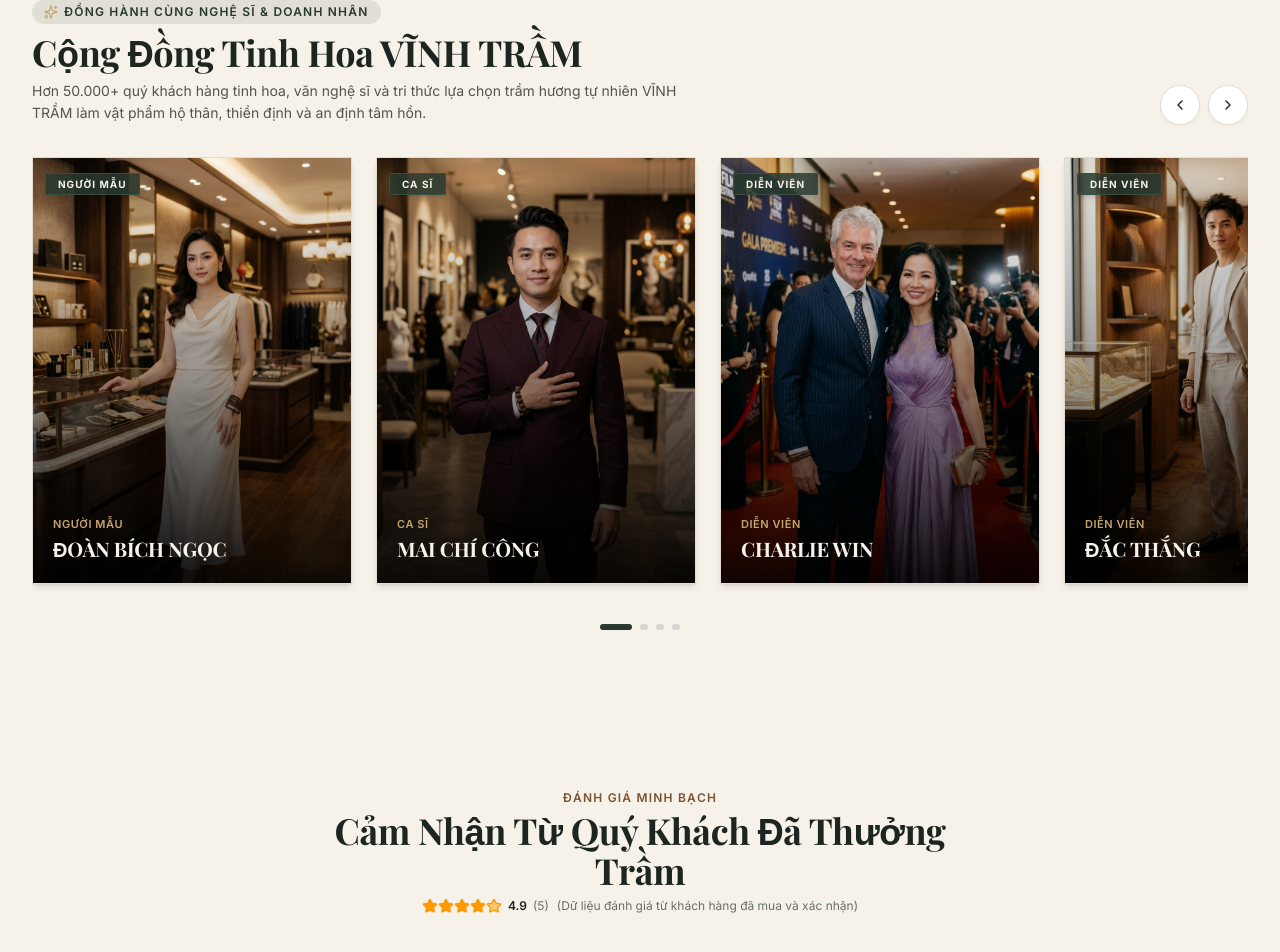
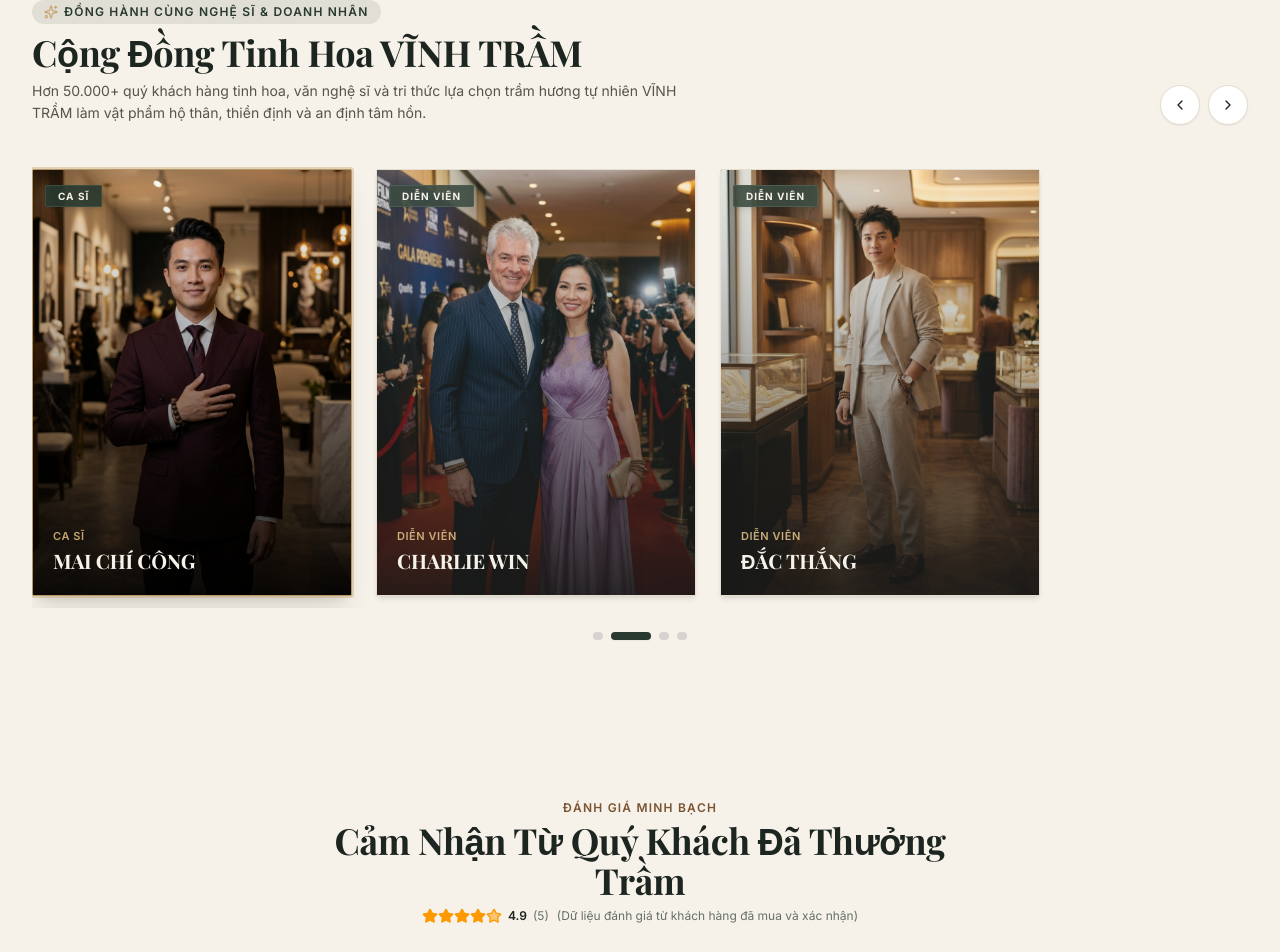
Before and after one commit to buinam1234657Nam/Web_tram_huong, a Next.js app: page / in a window 1280 px wide. Shown: the part 4813-5765 px from the top of the page. Built offline with nearby package versions, Linux system fonts and the light colour scheme.

Commit message:
feat(celebrity): implement autonomous auto-scroll with pause-on-hover and touch swipe

```diff
--- a/src/components/home/CelebrityCommunity.tsx
+++ b/src/components/home/CelebrityCommunity.tsx
@@ -1,6 +1,6 @@
 "use client";
 
-import React, { useRef, useState } from "react";
+import React, { useRef, useState, useEffect } from "react";
 import Image from "next/image";
 import Link from "next/link";
 import { ChevronLeft, ChevronRight, Sparkles, ArrowRight, Quote } from "lucide-react";
@@ -57,24 +57,44 @@
 ];
 
 export function CelebrityCommunity() {
-  const scrollRef = useRef<HTMLDivElement>(null);
   const [activeIndex, setActiveIndex] = useState(0);
+  const [isPaused, setIsPaused] = useState(false);
+  const [cardStep, setCardStep] = useState(344);
+  const firstCardRef = useRef<HTMLDivElement>(null);
 
-  const scroll = (direction: "left" | "right") => {
-    if (scrollRef.current) {
-      const cardWidth = 320;
-      const offset = direction === "left" ? -cardWidth : cardWidth;
-      scrollRef.current.scrollBy({ left: offset, behavior: "smooth" });
+  // Measure card width + gap dynamically across mobile & desktop
+  useEffect(() => {
+    const updateStep = () => {
+      if (firstCardRef.current) {
+        setCardStep(firstCardRef.current.offsetWidth + 24); // 24px = gap-6
       }
     };
+    updateStep();
+    window.addEventListener("resize", updateStep);
+    return () => window.removeEventListener("resize", updateStep);
+  }, []);
 
-  const handleScroll = () => {
-    if (scrollRef.current) {
-      const scrollPos = scrollRef.current.scrollLeft;
-      const cardWidth = 320;
-      const index = Math.round(scrollPos / cardWidth);
-      setActiveIndex(Math.min(Math.max(index, 0), CELEBRITIES.length - 1));
-    }
+  // Autonomous auto-advance timer every 4 seconds if not paused
+  useEffect(() => {
+    if (isPaused) return;
+
+    const interval = setInterval(() => {
+      setActiveIndex((prev) => (prev + 1) % CELEBRITIES.length);
+    }, 4000);
+
+    return () => clearInterval(interval);
+  }, [isPaused, activeIndex]);
+
+  const handleNext = () => {
+    setActiveIndex((prev) => (prev + 1) % CELEBRITIES.length);
+  };
+
+  const handlePrev = () => {
+    setActiveIndex((prev) => (prev === 0 ? CELEBRITIES.length - 1 : prev - 1));
+  };
+
+  const handleDotClick = (idx: number) => {
+    setActiveIndex(idx);
   };
 
   return (
@@ -99,7 +119,7 @@
           <div className="flex items-center gap-2 shrink-0">
             <button
               type="button"
-              onClick={() => scroll("left")}
+              onClick={handlePrev}
               className="w-10 h-10 rounded-full border border-border-subtle bg-white text-charcoal hover:bg-forest hover:text-ivory hover:border-forest flex items-center justify-center transition-colors cursor-pointer shadow-xs active:scale-95"
               aria-label="Xem hình trước"
             >
@@ -107,7 +127,7 @@
             </button>
             <button
               type="button"
-              onClick={() => scroll("right")}
+              onClick={handleNext}
               className="w-10 h-10 rounded-full border border-border-subtle bg-white text-charcoal hover:bg-forest hover:text-ivory hover:border-forest flex items-center justify-center transition-colors cursor-pointer shadow-xs active:scale-95"
               aria-label="Xem hình kế tiếp"
             >
@@ -117,23 +137,41 @@
         </div>
       </FadeIn>
 
-      {/* Gallery Cards Carousel */}
+      {/* Gallery Cards Carousel with Motion-Powered Autonomous Slide */}
       <div
-        ref={scrollRef}
-        onScroll={handleScroll}
-        className="flex gap-6 overflow-x-auto pb-4 scrollbar-none snap-x snap-mandatory scroll-smooth"
-        style={{ scrollbarWidth: "none", msOverflowStyle: "none" }}
+        className="relative overflow-hidden py-3"
+        onMouseEnter={() => setIsPaused(true)}
+        onMouseLeave={() => setIsPaused(false)}
+        onTouchStart={() => setIsPaused(true)}
+        onTouchEnd={() => setIsPaused(false)}
+      >
+        <motion.div
+          drag="x"
+          dragConstraints={{ left: 0, right: 0 }}
+          dragElastic={0.2}
+          onDragEnd={(_, info) => {
+            if (info.offset.x < -40 || info.velocity.x < -300) {
+              handleNext();
+            } else if (info.offset.x > 40 || info.velocity.x > 300) {
+              handlePrev();
+            }
+          }}
+          animate={{ x: -activeIndex * cardStep }}
+          transition={{ type: "spring", stiffness: 180, damping: 24 }}
+          className="flex gap-6 will-change-transform cursor-grab active:cursor-grabbing"
         >
           {CELEBRITIES.map((celeb, idx) => (
-          <motion.div
+            <div
               key={celeb.id}
-            initial={{ opacity: 0, y: 30 }}
-            whileInView={{ opacity: 1, y: 0 }}
-            viewport={{ once: true }}
-            transition={{ duration: 0.6, delay: idx * 0.1, ease: [0.16, 1, 0.3, 1] }}
-            className="group relative flex-none w-[280px] sm:w-[320px] aspect-[3/4] snap-start bg-forest-dark rounded-xs overflow-hidden border border-border-subtle hover:border-champagne/80 shadow-md hover:shadow-2xl transition-all duration-500 cursor-pointer"
+              ref={idx === 0 ? firstCardRef : undefined}
+              onClick={() => handleDotClick(idx)}
+              className={`group relative flex-none w-[280px] sm:w-[320px] aspect-[3/4] bg-forest-dark rounded-xs overflow-hidden border shadow-md hover:shadow-2xl transition-all duration-500 cursor-pointer ${
+                activeIndex === idx
+                  ? "border-champagne/90 ring-2 ring-champagne/40 shadow-xl"
+                  : "border-border-subtle hover:border-champagne/60 opacity-90 hover:opacity-100"
+              }`}
             >
-            {/* Background Image with 105% Zoom */}
+              {/* Background Image with 105% Zoom on Hover */}
               <Image
                 src={celeb.image}
                 alt={`${celeb.title} ${celeb.name} cùng trầm hương VĨNH TRẦM`}
@@ -148,7 +186,7 @@
 
               {/* Top Badge: Role */}
               <div className="absolute top-3 left-3 z-10">
-              <span className="text-[10px] uppercase font-bold tracking-widest bg-forest/85 backdrop-blur-xs text-ivory px-3 py-1 rounded-xs border border-forest-light shadow-md">
+                <span className="text-[10px] uppercase font-bold tracking-widest bg-forest/90 backdrop-blur-xs text-ivory px-3 py-1 rounded-xs border border-forest-light shadow-md">
                   {celeb.title}
                 </span>
               </div>
@@ -182,26 +220,23 @@
                   </h3>
                 </div>
               </div>
+            </div>
+          ))}
         </motion.div>
-        ))}
       </div>
 
-      {/* Pagination Dots */}
+      {/* Pagination Dots with Active Smooth Width & Auto-play State */}
       <div className="flex items-center justify-center gap-2 mt-6">
         {CELEBRITIES.map((_, idx) => (
           <button
             key={idx}
             type="button"
-            onClick={() => {
-              if (scrollRef.current) {
-                scrollRef.current.scrollTo({ left: idx * 320, behavior: "smooth" });
-              }
-            }}
+            onClick={() => handleDotClick(idx)}
             aria-label={`Chuyển đến nghệ sĩ ${idx + 1}`}
-            className={`h-1.5 rounded-full transition-all duration-300 cursor-pointer ${
+            className={`h-2 rounded-full transition-all duration-500 cursor-pointer ${
               activeIndex === idx
-                ? "w-8 bg-forest"
-                : "w-2 bg-stone-300 hover:bg-stone-400"
+                ? "w-10 bg-forest shadow-xs"
+                : "w-2.5 bg-stone-300 hover:bg-stone-400"
             }`}
           />
         ))}
```
Lines whose indentation alone changed are shown as unchanged.
